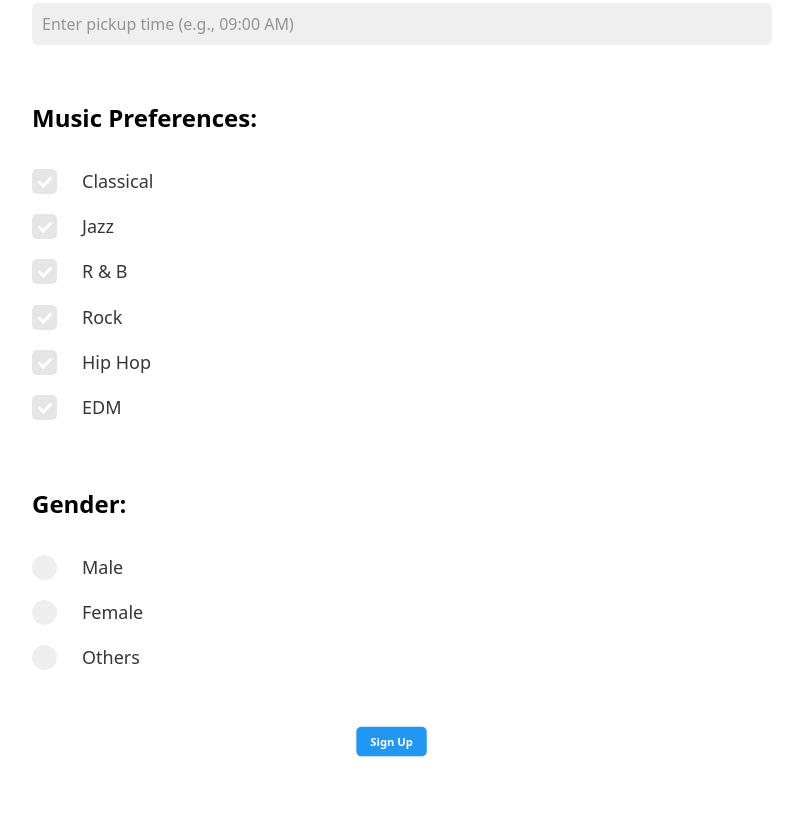
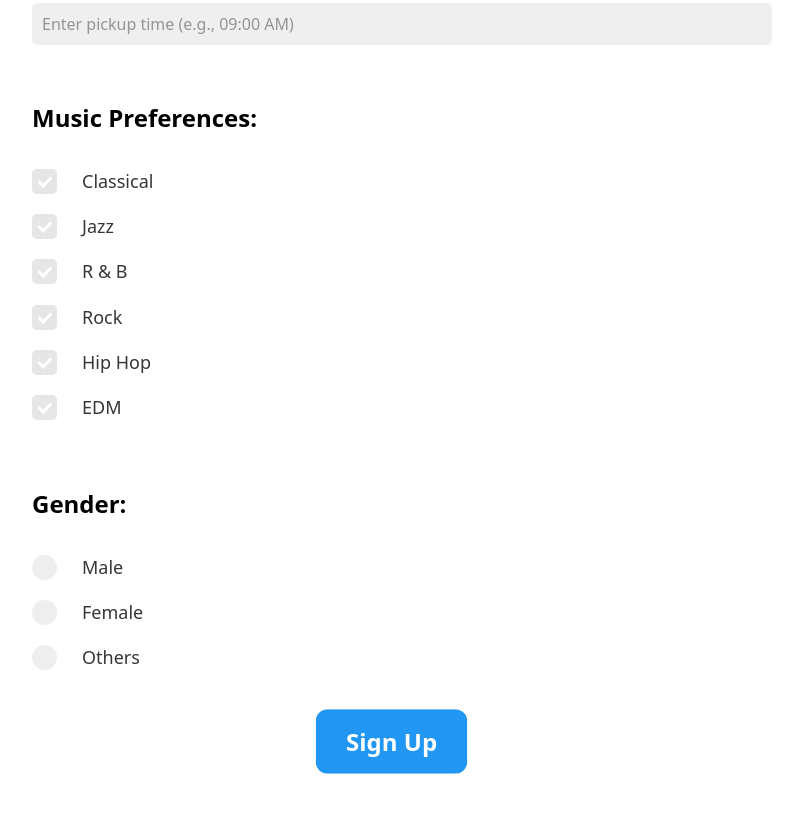
Before and after one commit to EkamNatt/SCUBER, a website built with Vite: page HTML/driver-signup.html in a window 1280 px wide. Shown: the part 1491-2304 px from the top of the page, without its empty margins (18-821 px from the left). Built offline with nearby package versions, Linux system fonts and the light colour scheme.

Commit message:
button tweak

```diff
--- a/HTML/driver-signup.html
+++ b/HTML/driver-signup.html
@@ -25,11 +25,11 @@
             font-weight: bolder;
             margin-top: 50px;
             margin-bottom: 50px;
-            transform: scale(0.7);
+            transform: scale(1.5);
             transition-duration: 0.5s;
         }
         [type="submit"]:hover {
-	        transform: scale(1);
+	        transform: scale(2);
 	        transition-duration: 0.5s;
             background-color:#2196F3;
             color: White;
```
Also changed, not shown: HTML/passenger-signup.html (+2 -2 lines).
